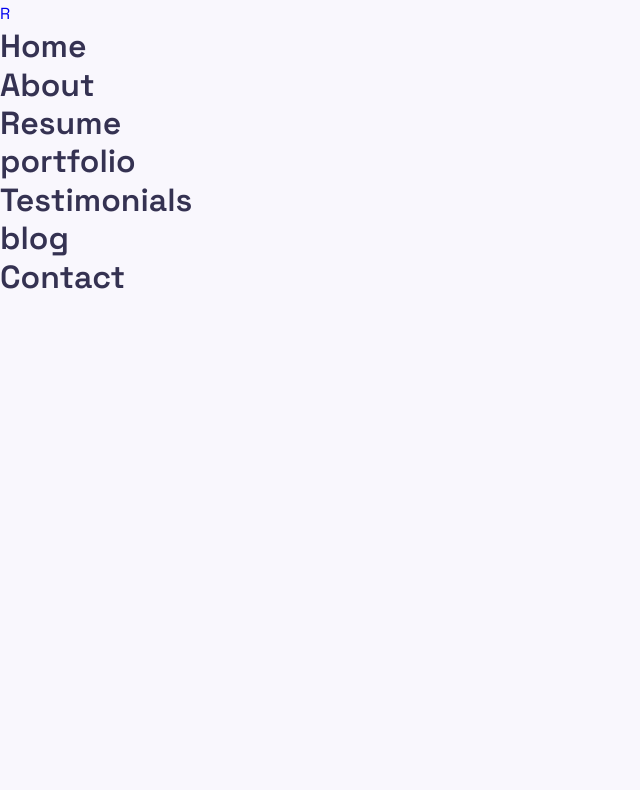
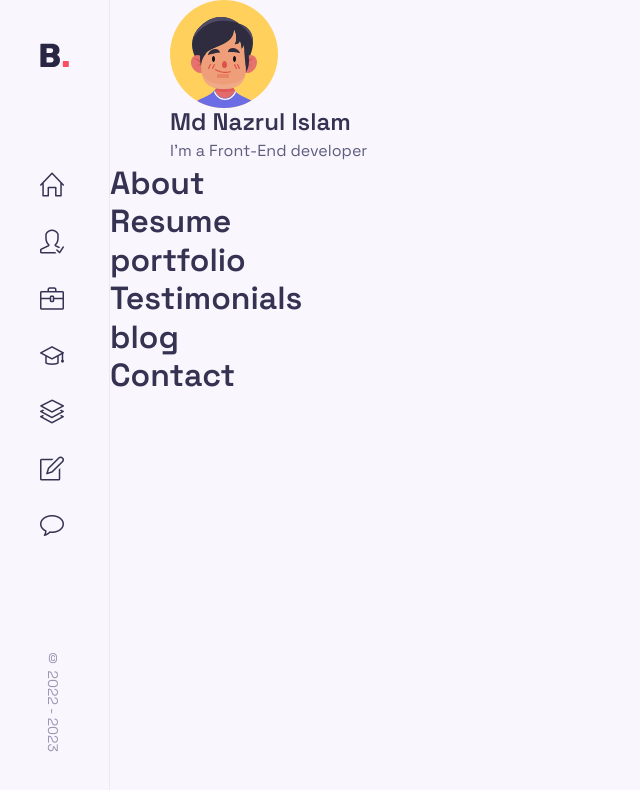
Before and after one commit to rokib2000/my-portfolio, a React (Create React App) app: page / in a window 1280 px wide. Shown: the top 790 px of the page, without its empty margins (0-640 px from the left). Built offline with nearby package versions, Linux system fonts and the light colour scheme.

Commit message:
added aside

```diff
--- a/src/App.js
+++ b/src/App.js
@@ -12,7 +12,7 @@ function App() {
   return (
     <>
       <Sidebar />
-      <main>
+      <main className="main">
         <Home />
         <About />
         <Resume />
--- /dev/null
+++ b/src/components/home/Home.css
@@ -0,0 +1,3 @@
+.main {
+  margin-left: 110px;
+}
--- a/src/components/home/Home.js
+++ b/src/components/home/Home.js
@@ -1,10 +1,16 @@
 import React from "react";
+import "./Home.css";
+import Me from "../../assets/avatar-1.svg";
 
 const Home = () => {
   return (
-    <div>
-      <h1>Home</h1>
-    </div>
+    <section className="home container" id="home">
+      <div className="intro">
+        <img src={Me} alt="" className="home_img" />
+        <h1 className="home_name">Md Nazrul Islam</h1>
+        <span className="home_education">I'm a Front-End developer</span>
+      </div>
+    </section>
   );
 };
 
--- /dev/null
+++ b/src/components/sidebar/Sidebar.css
@@ -0,0 +1,32 @@
+.aside {
+  position: fixed;
+  left: 0;
+  top: 0;
+  background: var(--body-color);
+  border-right: 1px solid rgba(0, 0, 0, 0.05);
+  padding: 2.5rem;
+  width: 110px;
+  min-height: 100vh;
+  display: flex;
+  flex-direction: column;
+  justify-content: space-between;
+  z-index: 10;
+}
+
+.nav_list {
+  display: flex;
+  flex-direction: column;
+  row-gap: 1rem;
+}
+
+.nav_link {
+  font-size: 1.5rem;
+  color: var(--title-color);
+  font-weight: var(--font-bold);
+}
+
+.copyright {
+  color: hsl(245, 15%, 65%);
+  font-size: var(--small-font-size);
+  writing-mode: vertical-rl;
+}
--- a/src/components/sidebar/Sidebar.js
+++ b/src/components/sidebar/Sidebar.js
@@ -1,10 +1,64 @@
 import React from "react";
+import "./Sidebar.css";
 import Logo from "../../assets/logo.svg";
 
 const Sidebar = () => {
   return (
-    <aside>
-      <a href="#home">R</a>
+    <aside className="aside">
+      <a href="#home" className="nav_logo">
+        <img src={Logo} alt="" />
+      </a>
+
+      <nav className="nav">
+        <div className="nav_menu">
+          <ul className="nav_list">
+            <li className="nav_Item">
+              <a href="#home" className="nav_link">
+                <i className="icon-home"></i>
+              </a>
+            </li>
+
+            <li className="nav_Item">
+              <a href="#about" className="nav_link">
+                <i className="icon-user-following"></i>
+              </a>
+            </li>
+
+            <li className="nav_Item">
+              <a href="#services" className="nav_link">
+                <i className="icon-briefcase"></i>
+              </a>
+            </li>
+
+            <li className="nav_Item">
+              <a href="#resume" className="nav_link">
+                <i className="icon-graduation"></i>
+              </a>
+            </li>
+
+            <li className="nav_Item">
+              <a href="#portfolio" className="nav_link">
+                <i className="icon-layers"></i>
+              </a>
+            </li>
+
+            <li className="nav_Item">
+              <a href="#blog" className="nav_link">
+                <i className="icon-note"></i>
+              </a>
+            </li>
+            <li className="nav_Item">
+              <a href="#contact" className="nav_link">
+                <i className="icon-bubble"></i>
+              </a>
+            </li>
+          </ul>
+        </div>
+      </nav>
+
+      <div className="nav_footer">
+        <span className="copyright">&copy; 2022 - 2023</span>
+      </div>
     </aside>
   );
 };
```
Also changed, not shown: src/components/home/HeaderSocials.js (added, +7 -0 lines).
